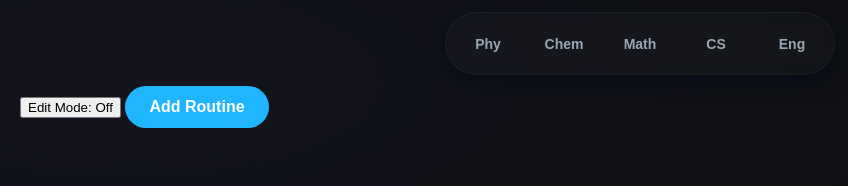
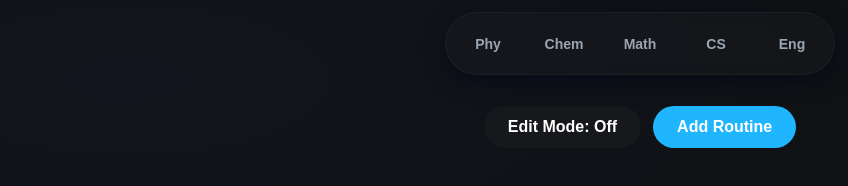
Before and after one commit to pratikonly/Routine-vercel, a website: page public/index.html in a window 1280 px wide. Shown: the whole page, without its empty margins (0-848 px from the left). Drawn offline with Linux system fonts and the light colour scheme; no server answers.

Commit message:
Update styles.css

```diff
--- a/public/styles.css
+++ b/public/styles.css
@@ -68,6 +68,32 @@ body::before {
 }
 .nav-btn:hover { transform: translateY(-3px); color: #fff; box-shadow: 0 14px 34px rgba(2,6,23,0.7); }
 
+/* Button Container */
+.button-container {
+  text-align: center;
+  margin: 20px 0;
+  display: flex;
+  justify-content: center;
+  gap: 12px;
+}
+
+/* Edit Mode Button */
+.edit-mode-btn {
+  background: var(--card);
+  color: white;
+  font-weight: 700;
+  font-size: 14px;
+  padding: 10px 20px;
+  border: none;
+  border-radius: 32px;
+  cursor: pointer;
+  transition: transform .12s ease, box-shadow .12s ease, background .12s ease;
+}
+.edit-mode-btn:hover {
+  transform: translateY(-3px);
+  box-shadow: 0 14px 34px rgba(2,6,23,0.7);
+}
+
 /* Add Routine Button */
 .add-routine-btn {
   background: var(--accent);
@@ -83,6 +109,9 @@ body::before {
 .add-routine-btn:hover {
   transform: translateY(-3px);
   box-shadow: 0 14px 34px rgba(2,6,23,0.7);
+}
+.add-routine-btn.hidden {
+  display: none;
 }
 
 /* Add Task Button */
@@ -101,6 +130,9 @@ body::before {
 .add-task-btn:hover {
   transform: translateY(-3px);
 }
+.add-task-btn.hidden {
+  display: none;
+}
 
 /* Delete Task Button */
 .delete-task-btn {
@@ -117,6 +149,9 @@ body::before {
 .delete-task-btn:hover {
   background: rgba(255,85,85,0.1);
 }
+.delete-task-btn.hidden {
+  display: none;
+}
 
 /* PC view nav button styling */
 @media (min-width:721px) {
@@ -132,7 +167,7 @@ body::before {
     box-shadow: none;
     background: rgba(255,255,255,0.05);
   }
-  .add-routine-btn {
+  .edit-mode-btn, .add-routine-btn {
     padding: 12px 24px;
     font-size: 16px;
   }
@@ -255,7 +290,7 @@ button[type="submit"] {
   .nav-btn:hover {
     transform: none; box-shadow: none; background: rgba(255,255,255,0.05);
   }
-  .add-routine-btn {
+  .edit-mode-btn, .add-routine-btn {
     padding: 8px 16px;
     font-size: 12px;
   }
```
